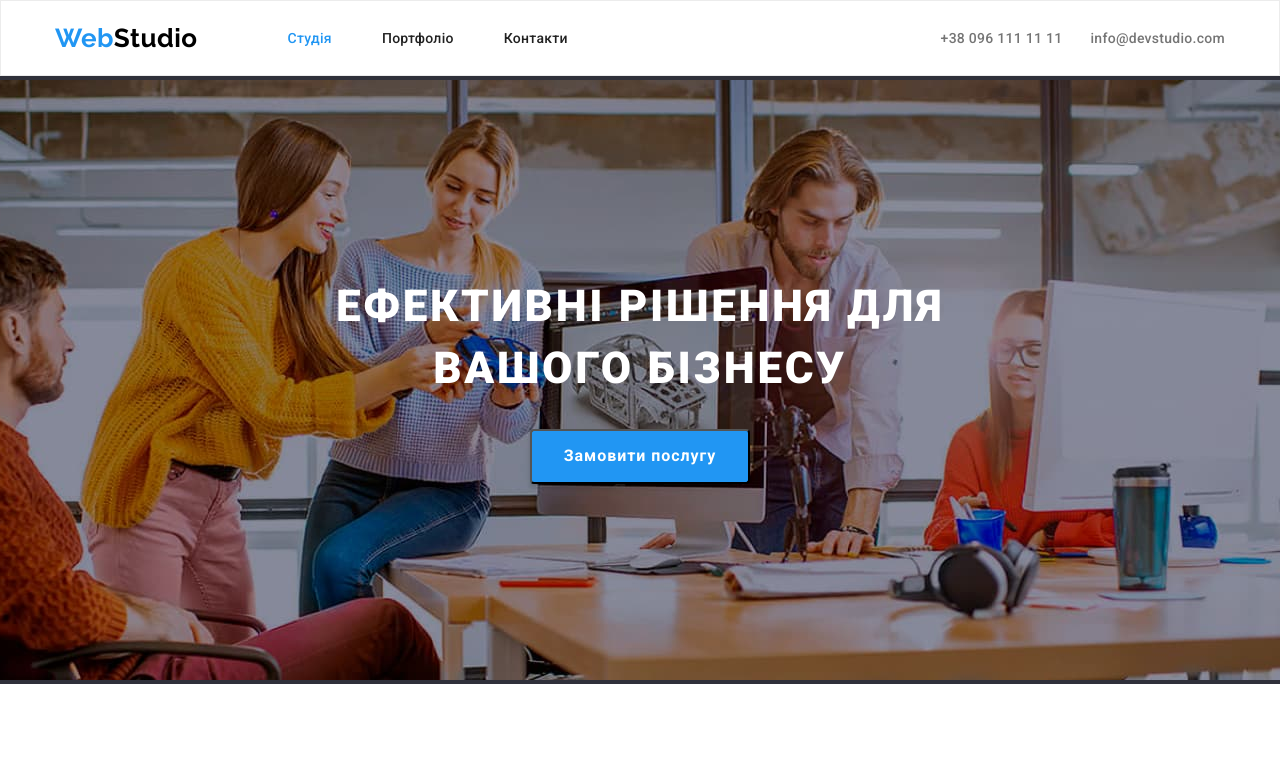
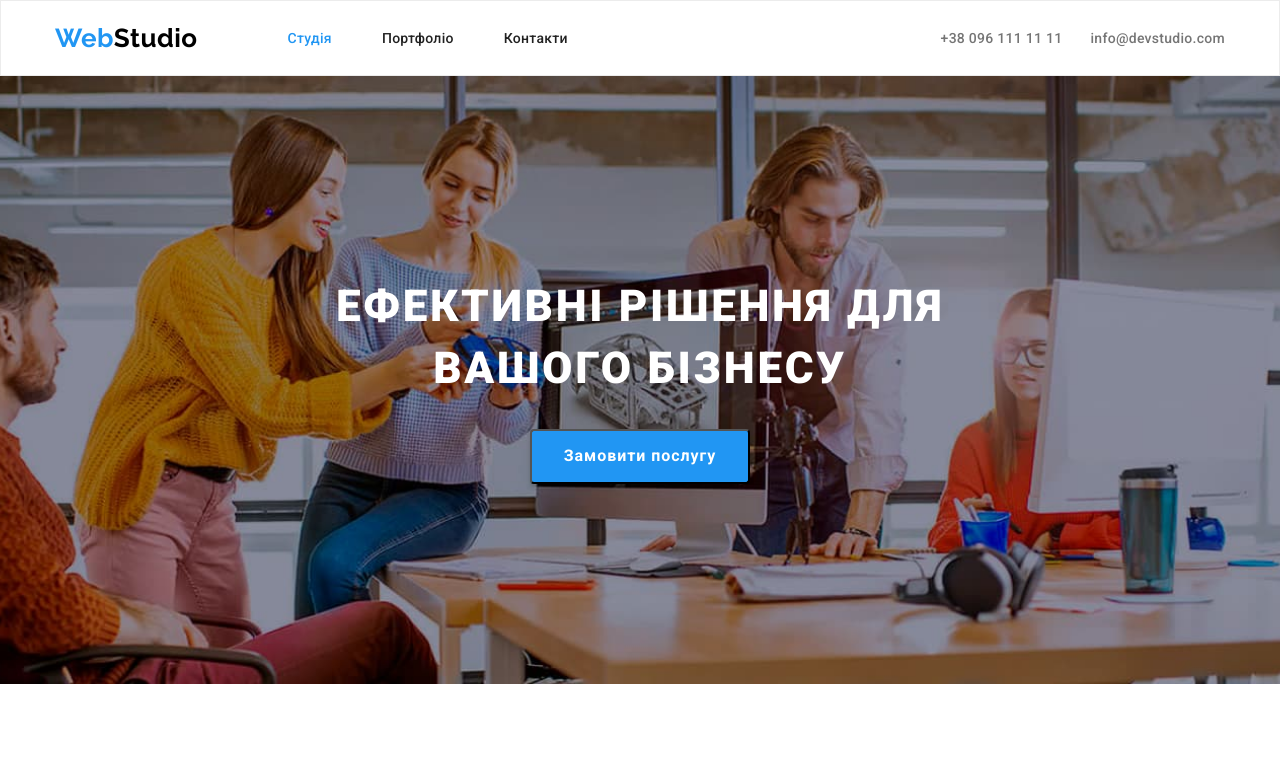
Before and after one commit to Invincible-as/goit-markup-hw-04, a plain HTML site: page index.html in a window 1280 px wide. Shown: the top 775 px of the page. Drawn offline with nearby package versions, Linux system fonts and the light colour scheme.

Commit message:
Оформление фона hero

```diff
--- a/css/styles.css
+++ b/css/styles.css
@@ -227,7 +227,7 @@ font-weight: 500;
     background-image: url(../images_two/Img_hero.jpg);
 background-repeat: no-repeat;
 background-position: center;
-background-size: cover1;
+background-size: cover;
 
 }
 
```
